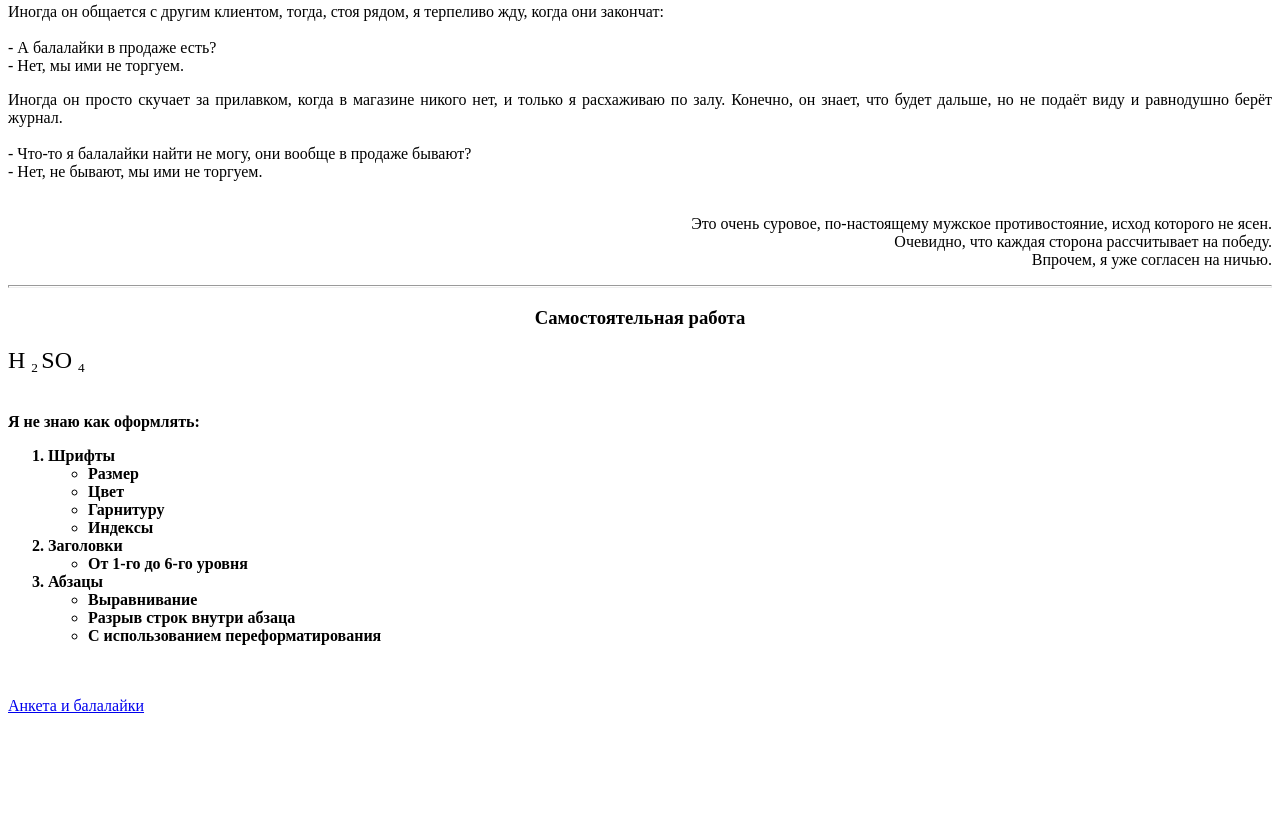
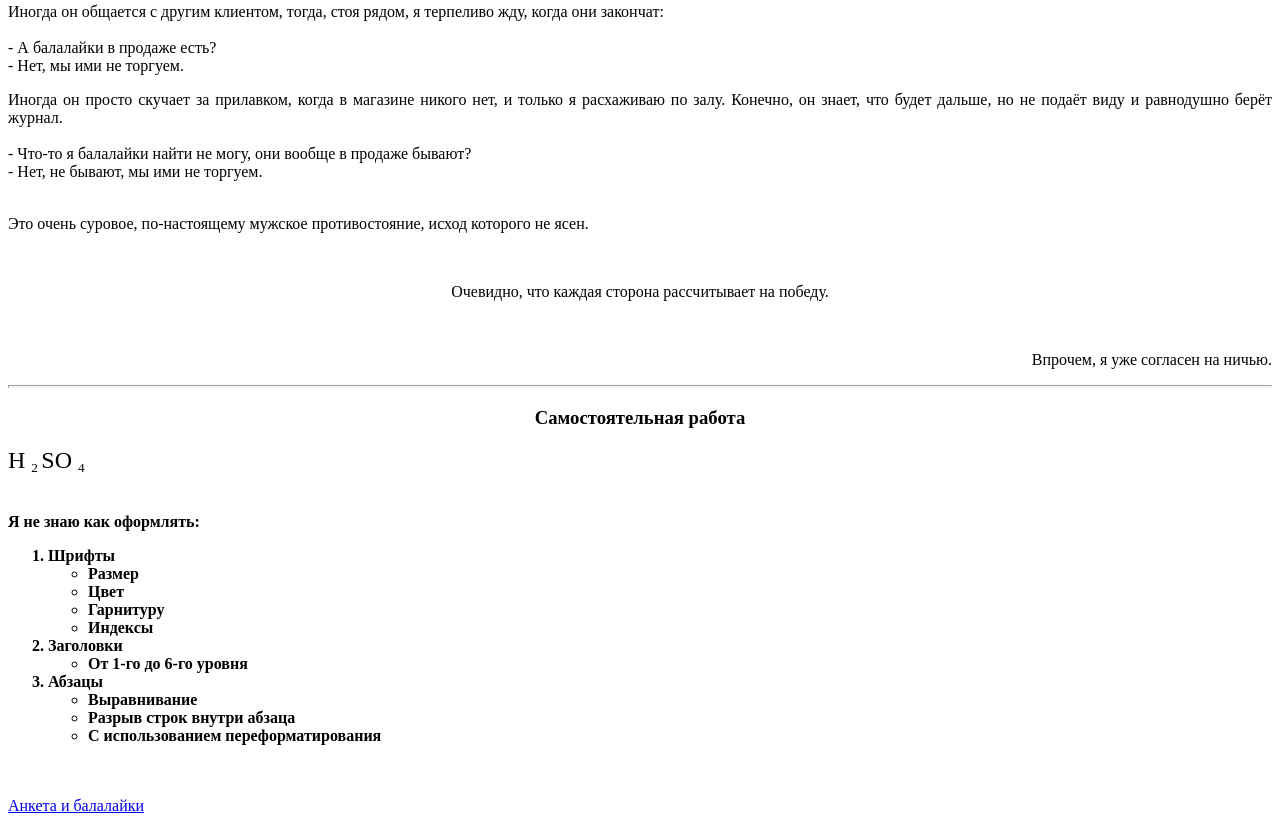
Before and after one commit to Cactuzss/Cactuzss.github.io, a plain HTML site: page index.html in a window 1280 px wide. Shown: the part 1197-2020 px from the top of the page. Before the commit the page ends 1920 px from the top, so only its background shows below. Drawn offline with Linux system fonts and the light colour scheme.

Commit message:
Update index.html

```diff
--- a/index.html
+++ b/index.html
@@ -117,10 +117,11 @@
                 - Нет, не бывают, мы ими не торгуем.                                <br><br>
             </p>
 
-            <p align = "right">
-                Это очень суровое, по-настоящему мужское противостояние, исход которого не ясен. <br>
-                Очевидно, что каждая сторона рассчитывает на победу. 							 <br>
-                Впрочем, я уже согласен на ничью.
+            <p align = "left">
+                Это очень суровое, по-настоящему мужское противостояние, исход которого не ясен.</p> <br>
+                <p align = "center">
+                Очевидно, что каждая сторона рассчитывает на победу. </p> <br>
+                <p align = "right"> Впрочем, я уже согласен на ничью.
             </p>
 
         </div>
```
